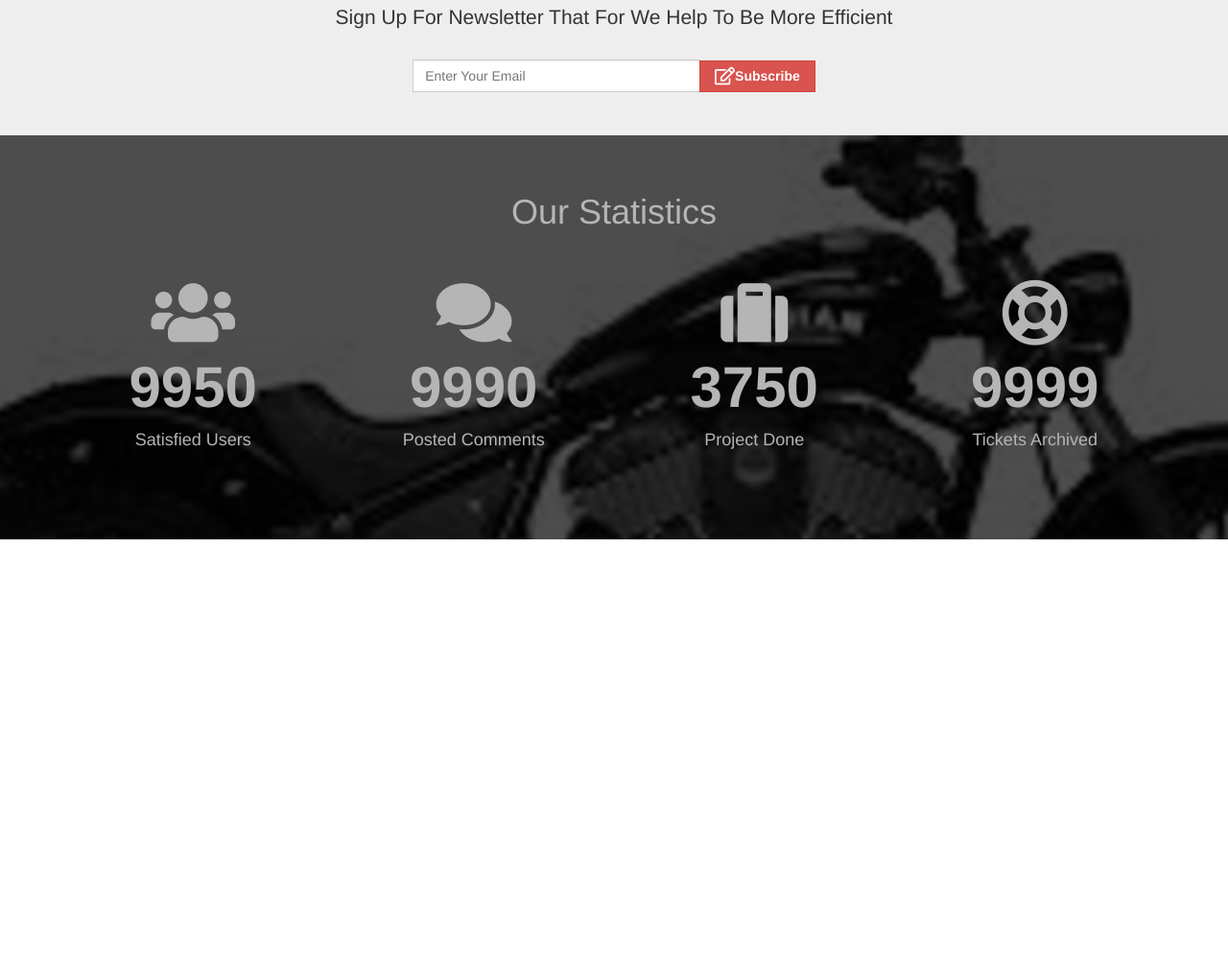
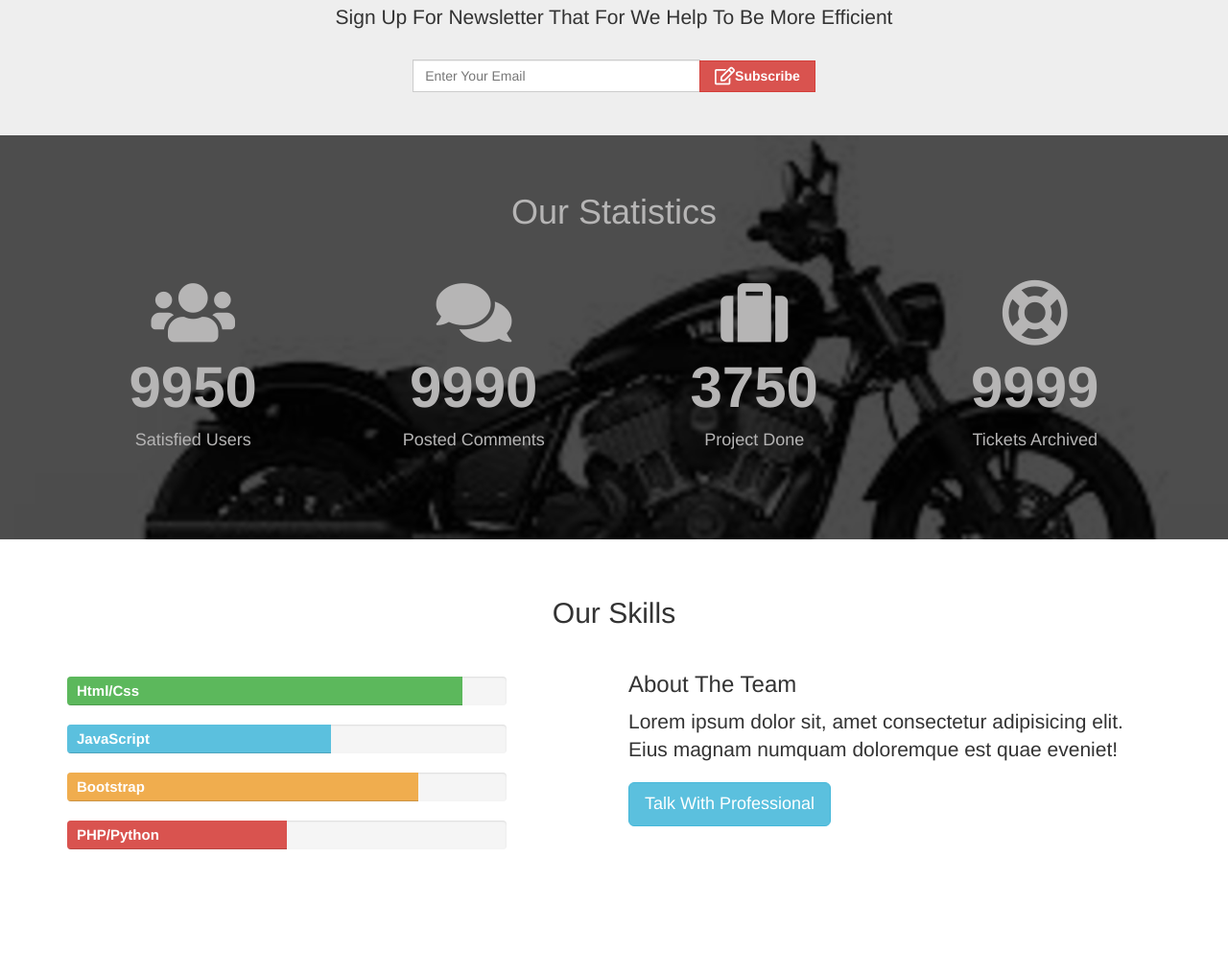
Before and after one commit to tamda21/webset-responsive, a plain HTML site: page index.html in a window 1280 px wide. Shown: the part 3421-4414 px from the top of the page at 96% size. Drawn offline with Linux system fonts and the light colour scheme.

Commit message:
Added Skills part in index file

```diff
--- a/css/style.scss
+++ b/css/style.scss
@@ -119,7 +119,12 @@ img {
   color: rgb(129, 126, 126);
   height: 180px;
   border-radius: 25px;
-  transition: all 0.8s ease-in-out;
+  transition: all 0.5s ease-in-out;
+  &:hover span,
+  &:hover h3 {
+    color: #000;
+    transform: scale(1.5, 1.5);
+  }
   span {
     font-size: 20px;
   }
@@ -129,11 +134,6 @@ img {
   p {
     text-transform: capitalize;
     font-size: 15px;
-  }
-  &:hover span,
-  &:hover h3 {
-    color: #000;
-    transform: scale(1.5, 1.5);
   }
 }
 
@@ -230,6 +230,7 @@ img {
 // Start section Our-Team
 .our-team {
   background: url(../img/01.jpg) no-repeat center center fixed;
+  background-size: cover;
   min-height: 600px;
   color: #fff;
   .content {
@@ -268,7 +269,7 @@ img {
   p {
     margin-bottom: 30px;
   }
-.inline-form {
+  .inline-form {
     input {
       width: 300px;
       display: inline;
@@ -281,43 +282,65 @@ img {
       border-radius: 0;
       font-weight: bold;
       margin-left: -5px;
-
     }
   }
 }
 // End Section Subscribe
 
 // Start Section Statistics
-.statistics{
-  background:url(../img/moto.jpg) no-repeat center center fixed;
+.statistics {
+  background: url(../img/moto.jpg) no-repeat center center fixed;
+  background-size: cover;
   min-height: 300px;
-  h1{
-
+  h1 {
     margin-bottom: 50px;
   }
-  .data{
-    background-color: rgba(2,2,2,0.7);
-    color: #B6B5B5;
+  .data {
+    background-color: rgba(2, 2, 2, 0.7);
+    color: #b6b5b5;
     min-height: 300px;
     padding-top: 40px;
     padding-bottom: 70px;
   }
-  .stat{
+  .stat {
     margin-bottom: 20px;
     transition: all 0.5s ease-in-out;
-    p{
+    p {
       font-size: 60px;
       margin-bottom: 0;
       font-weight: bold;
     }
-    span{
+    span {
       font-size: 18px;
     }
-    &:hover{
+    &:hover {
       color: #fff;
     }
   }
-
+}
+// End Section Statistics
+// Start section Skills
+.our-skills {
+  padding-top: 40px;
+  padding-bottom: 70px;
+  h2{
+    margin-bottom: 25px;
+  }
+  .skill-prog{
+    margin-top: 25px;
+    margin-bottom: 35px;
+    .progress{
+      height: 30px;
+      .progress-bar{
+        line-height: 30px;
+        margin-bottom: 10px;
+        font-size: 15px;
+        font-weight: bold;
+        text-align-last: left;
+        text-indent: 10px;
+      }
+    }
+  }
 
 }
-// End Section Statistics
+// End section Skills
--- a/index.html
+++ b/index.html
@@ -453,13 +453,11 @@
         <div class="container">
           <h1>Our Statistics</h1>
           <div class="row">
-
             <div class="col-sm-6 col-md-6 col-lg-3">
               <div class="stat">
                 <i class="fas fa-users fa-5x"></i>
                 <p>9950</p>
                 <span>Satisfied Users</span>
-
               </div>
             </div>
             <div class="col-sm-6 col-md-6 col-lg-3">
@@ -483,13 +481,98 @@
                 <span>Tickets Archived</span>
               </div>
             </div>
-
           </div>
         </div>
       </div>
     </section>
+    <!-- End Section Statistics -->
+    <!-- Start section Skills -->
+    <section class="our-skills">
+      <div class="container">
+        <h2 class="text-center">Our Skills</h2>
+        <div class="row">
+          <!-- start progress skills -->
 
-    <!-- End Section Statistics -->
+          <div class="col-md-5 col-lg-5">
+            <div class="skill-prog">
+              <div class="progress">
+                <div
+                  class="
+                    progress-bar progress-bar-success
+                  "
+                  role="progressbar"
+                  aria-valuenow="90"
+                  aria-valuemin="0"
+                  aria-valuemax="100"
+                  style="width: 90%"
+                >
+                  Html/Css
+                </div>
+              </div>
+              <div class="progress">
+                <div
+                  class="
+                    progress-bar progress-bar-info
+                  "
+                  role="progressbar"
+                  aria-valuenow="60"
+                  aria-valuemin="0"
+                  aria-valuemax="100"
+                  style="width: 60%"
+                >
+                  JavaScript
+                </div>
+              </div>
+              <div class="progress">
+                <div
+                  class="
+                    progress-bar progress-bar-warning
+                  "
+                  role="progressbar"
+                  aria-valuenow="80"
+                  aria-valuemin="0"
+                  aria-valuemax="100"
+                  style="width: 80%"
+                >
+                  Bootstrap
+                </div>
+              </div>
+              <div class="progress">
+                <div
+                  class="
+                    progress-bar progress-bar-danger
+                  "
+                  role="progressbar"
+                  aria-valuenow="50"
+                  aria-valuemin="0"
+                  aria-valuemax="100"
+                  style="width: 50%"
+                >
+                  PHP/Python
+                </div>
+              </div>
+            </div>
+          </div>
+
+          <!-- end progress skills-->
+          <!-- start team info -->
+
+          <div class="col-md-6 col-lg-6 col-md-offset-1">
+            <div class="skill-info">
+              <h3>About The Team</h3>
+              <p class="lead">
+                Lorem ipsum dolor sit, amet consectetur adipisicing elit. Eius
+                magnam numquam doloremque est quae eveniet!
+              </p>
+              <button type="button" class="btn btn-info btn-lg">Talk With Professional</button>
+            </div>
+          </div>
+
+          <!-- end team info -->
+        </div>
+      </div>
+    </section>
+    <!-- End section Skills -->
     <script src="js/jquery-3.6.0.min.js"></script>
     <script src="js/bootstrap.min.js"></script>
     <script src="js/main.js"></script>
```
Also changed, not shown: css/style.css, 1 other file.
